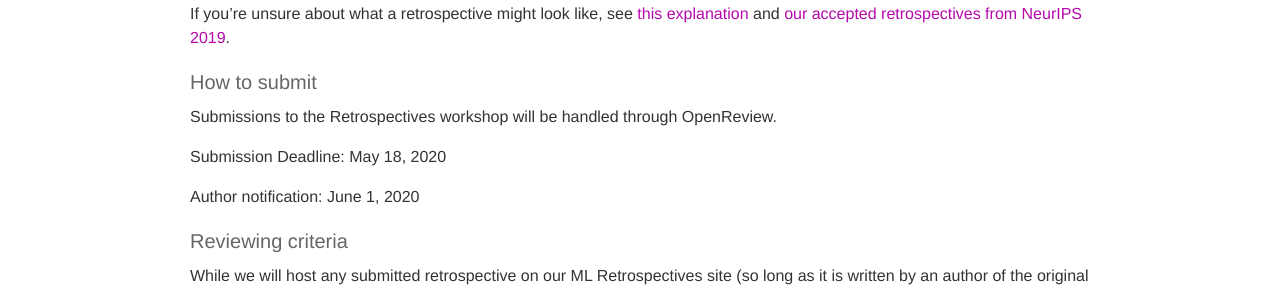
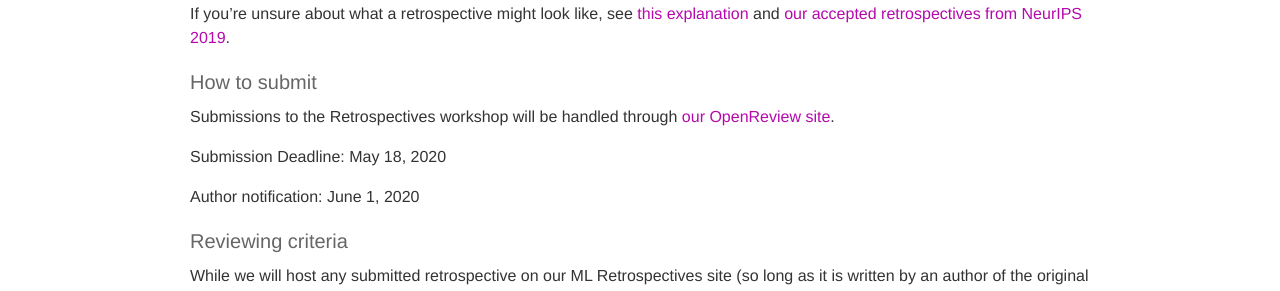
Before and after one commit to ml-retrospectives/icml2020, a Jekyll site: the page built from _pages/01_call.md, in a window 1280 px wide and 1311 px high. Shown: the part 619-910 px from the top of the window. Built offline with Jekyll 4.4.1, drawn with Linux system fonts in a browser that asks for light colours; nearby versions of some CDN libraries.

Commit message:
updating pages

```diff
--- a/_pages/01_call.md
+++ b/_pages/01_call.md
@@ -12,7 +12,7 @@ If you’re unsure about what a retrospective might look like, see [this explana
 
 #### How to submit
 
-Submissions to the Retrospectives workshop will be handled through OpenReview.
+Submissions to the Retrospectives workshop will be handled through [our OpenReview site](https://openreview.net/group?id=ICML.cc/2020/Workshop/ML_Retrospectives).
 
 **Submission Deadline: May 18, 2020**
 
```
Also changed, not shown: _pages/00_home.md (+4 -2 lines).
